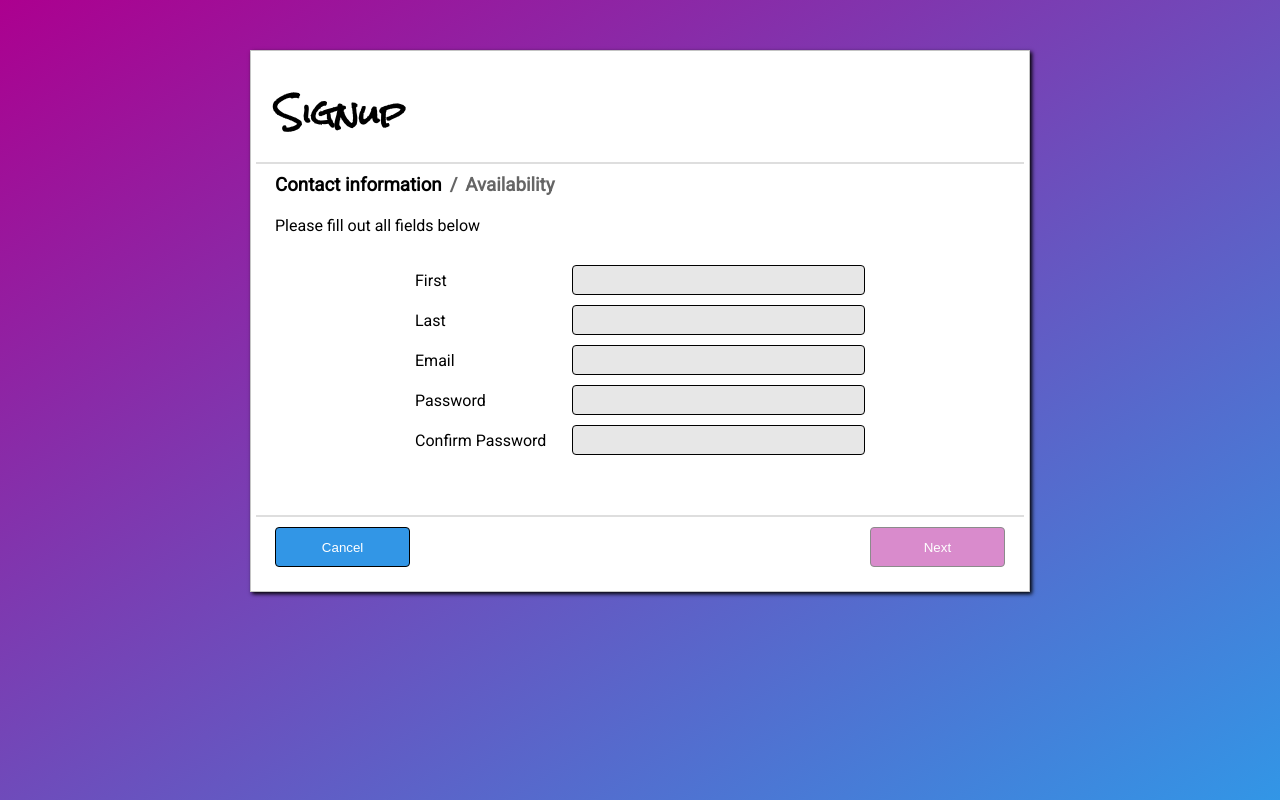
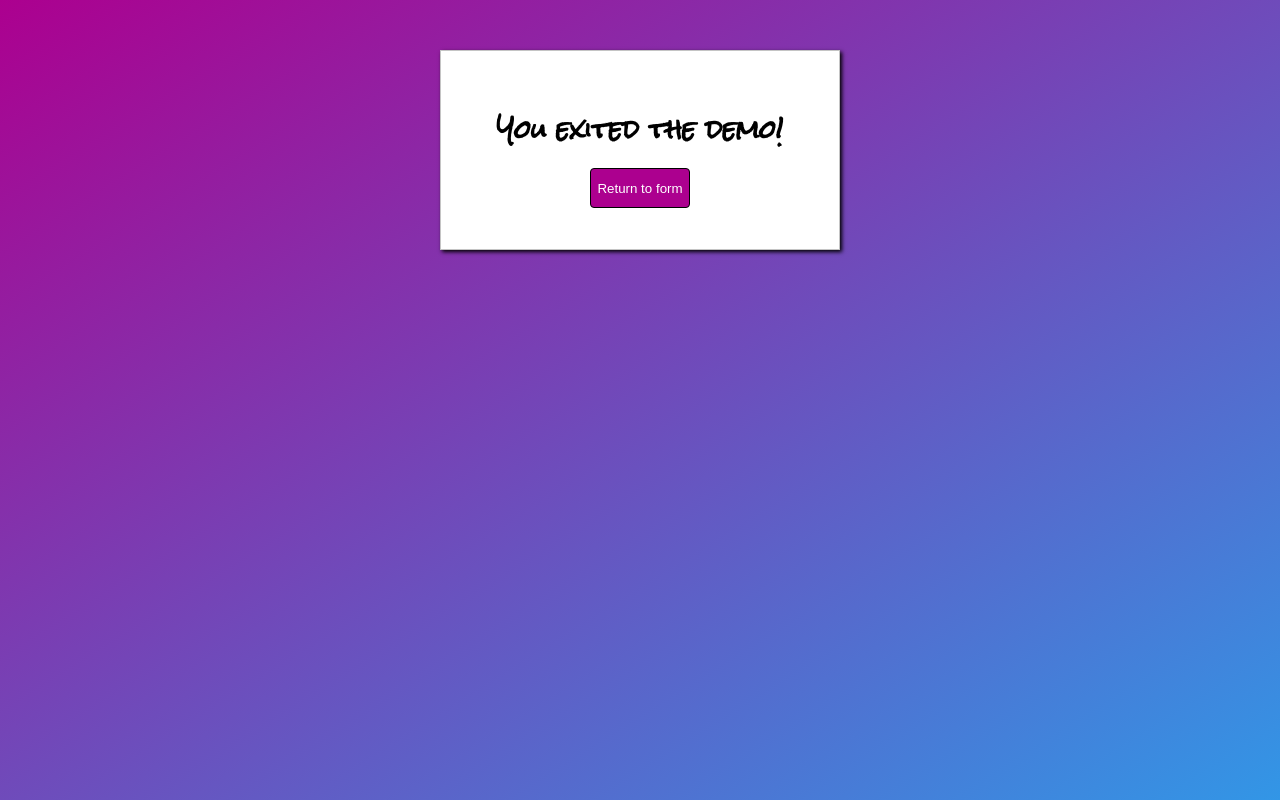
Before and after one commit to tsairinius/form-wizard, a React (Create React App) app: page / in a window 1280 px wide. Both pictures are taken after a click on the button "Cancel". Built offline with nearby package versions, Linux system fonts and the light colour scheme.

Commit message:
Created message component to show message upon cancel or submit of form -Rearranged styling of a few components

```diff
--- a/src/App.css
+++ b/src/App.css
@@ -1,3 +1,33 @@
 .user-instructions {
   margin-top: 20px;
 }
+
+.wizard-container {
+  max-width: 780px;
+}
+
+.form-wizard-app button {
+  max-width: 140px;
+  padding: 6px;
+  height: 40px;
+  border-radius: 4px;
+  border: 1px solid black;
+  color: white;
+}
+
+.form-wizard-app button:disabled {
+  opacity: 45%;
+}
+
+.form-wizard-app button:not(:disabled):hover {
+  cursor: pointer;
+  opacity: 80%;
+}
+
+.form-wizard-app button.primary {
+  background-color: var(--primary-color);
+}
+
+.form-wizard-app button.secondary {
+  background-color: var(--secondary-color);
+}
--- a/src/App.jsx
+++ b/src/App.jsx
@@ -5,18 +5,21 @@ import UserAvailability from './components/UserAvailability';
 import StyledContainer from './components/StyledContainer';
 import Wizard from './components/Wizard';
 import './App.css';
+import Message from './components/Message';
 
 function App() {
   const { contactInfo,
           updateContactInfo,
           isPasswordMatched,
           updateIsPasswordMatched,
-          checkForValidForm
+          checkForValidForm,
+          clearForm
         } = useContactInfo();
 
-  const [availability, setAvailability ] = useState([]);
+  const [ availability, setAvailability ] = useState([]);
   const [ canProgress, setCanProgress ] = useState(true);
   const [ currentStep, setCurrentStep ] = useState(0);
+  const [ showMessage, setShowMessage ] = useState({shouldShow: false, message: ""});
 
   useEffect(() => {
     updateIsPasswordMatched();
@@ -45,16 +48,35 @@ function App() {
 
   const getCurrentStep = currentStep => setCurrentStep(currentStep);
 
+  const returnToForm = () => {
+    setShowMessage({shouldShow: false, message: ""});
+  }
+
+  const submitForm = () => {
+    setShowMessage({shouldShow: true, message: "You completed the demo!"});
+    clearForm();
+  };
+
+  const cancelForm = () => {
+    setShowMessage({shouldShow: true, message: "You exited the demo!"});
+    clearForm();
+  }
+
   return (
-    <StyledContainer>
-      <Wizard canProgress={canProgress} onStepChange={getCurrentStep} title="Signup" stepLabels={['Contact information', 'Availability']}>
+    <div className="form-wizard-app">
+      {showMessage.shouldShow ?
+      <Message text={showMessage.message} onSubmit={returnToForm}/>
+      :
+      <StyledContainer className={"wizard-container"}>
+        <Wizard canProgress={canProgress} onCancel={cancelForm} onSubmit={submitForm} onStepChange={getCurrentStep} title="Signup" stepLabels={['Contact information', 'Availability']}>
           <ContactForm onChange={updateContactInfo} contactInfo={contactInfo} isPasswordMatched={isPasswordMatched}/>
           <div>
             <p className={"user-instructions"}>Please provide your availability below</p>
             <UserAvailability onChange={updateAvailability}/>
           </div>
         </Wizard>
-    </StyledContainer>
+      </StyledContainer>}
+    </div>
   );
 }
 
--- /dev/null
+++ b/src/components/Message/Message.css
@@ -0,0 +1,14 @@
+.message-container {
+    max-width: 400px;
+    padding: 50px 0px;
+    height: 200px;
+    text-align: center;
+}
+
+.message-container .message-text {
+    font-family: 'Rock Salt', 'Roboto', Arial, Helvetica, sans-serif;
+}
+
+.message-container button {
+    margin: 10px auto;
+}
--- /dev/null
+++ b/src/components/Message/Message.jsx
@@ -0,0 +1,13 @@
+import StyledContainer from "../StyledContainer";
+import "./Message.css";
+
+const Message = ({text, onSubmit}) => {
+    return (
+        <StyledContainer className={"message-container"}>
+            <h2 className="message-text">{text}</h2>
+            <button className="primary" onClick={onSubmit}>Return to form</button>
+        </StyledContainer>
+    )
+};
+
+export default Message;
--- /dev/null
+++ b/src/components/Message/index.js
@@ -0,0 +1 @@
+export {default} from './Message';
--- a/src/components/StyledContainer/StyledContainer.css
+++ b/src/components/StyledContainer/StyledContainer.css
@@ -1,5 +1,4 @@
 .styled-container {
-    max-width: 780px;
     margin: 50px auto;
     background: white;
     border: 1px solid #C4C4C4;
--- a/src/components/StyledContainer/StyledContainer.jsx
+++ b/src/components/StyledContainer/StyledContainer.jsx
@@ -1,9 +1,9 @@
 import React from 'react';
 import './StyledContainer.css';
 
-const StyledContainer = ({children}) => {
+const StyledContainer = ({children, className}) => {
     return (
-        <div className={`styled-container`}>
+        <div className={`styled-container ${className ? className : ""}`}>
             {children}
         </div>
     )
--- a/src/components/Wizard/Wizard.css
+++ b/src/components/Wizard/Wizard.css
@@ -20,30 +20,30 @@
     padding: 0 24px 24px 24px;
 }
 
-.wizard-buttons button {
+/* .wizard-buttons button {
     max-width: 140px;
     height: 40px;
     border-radius: 4px;
     border: 1px solid black;
     color: white;
-}
+} */
 
-.wizard-buttons button:disabled {
+/* .wizard-buttons button:disabled {
     opacity: 45%;
 }
 
 .wizard-buttons button:not(:disabled):hover {
     cursor: pointer;
     opacity: 80%;
-}
+} */
 
-.wizard-buttons button.primary {
+/* .wizard-buttons button.primary {
     background-color: var(--primary-color);
 }
 
 .wizard-buttons button.secondary {
     background-color: var(--secondary-color);
-}
+} */
 
 .wizard-buttons .cancel-button {
     grid-column: 1 / span 1;
--- a/src/hooks/useContactInfo.js
+++ b/src/hooks/useContactInfo.js
@@ -50,12 +50,17 @@ const useContactInfo = () => {
       return isMatched;
     }
 
+    const clearForm = () => {
+      setContactInfo(initialInfo);
+    }
+
     return {
         contactInfo,
         updateContactInfo,
         isPasswordMatched,
         updateIsPasswordMatched,
-        checkForValidForm
+        checkForValidForm,
+        clearForm
     }
 }
 
```
Also changed, not shown: 2 other files (tests, documents, lock files or other folders). Lines whose indentation alone changed are shown as unchanged.
